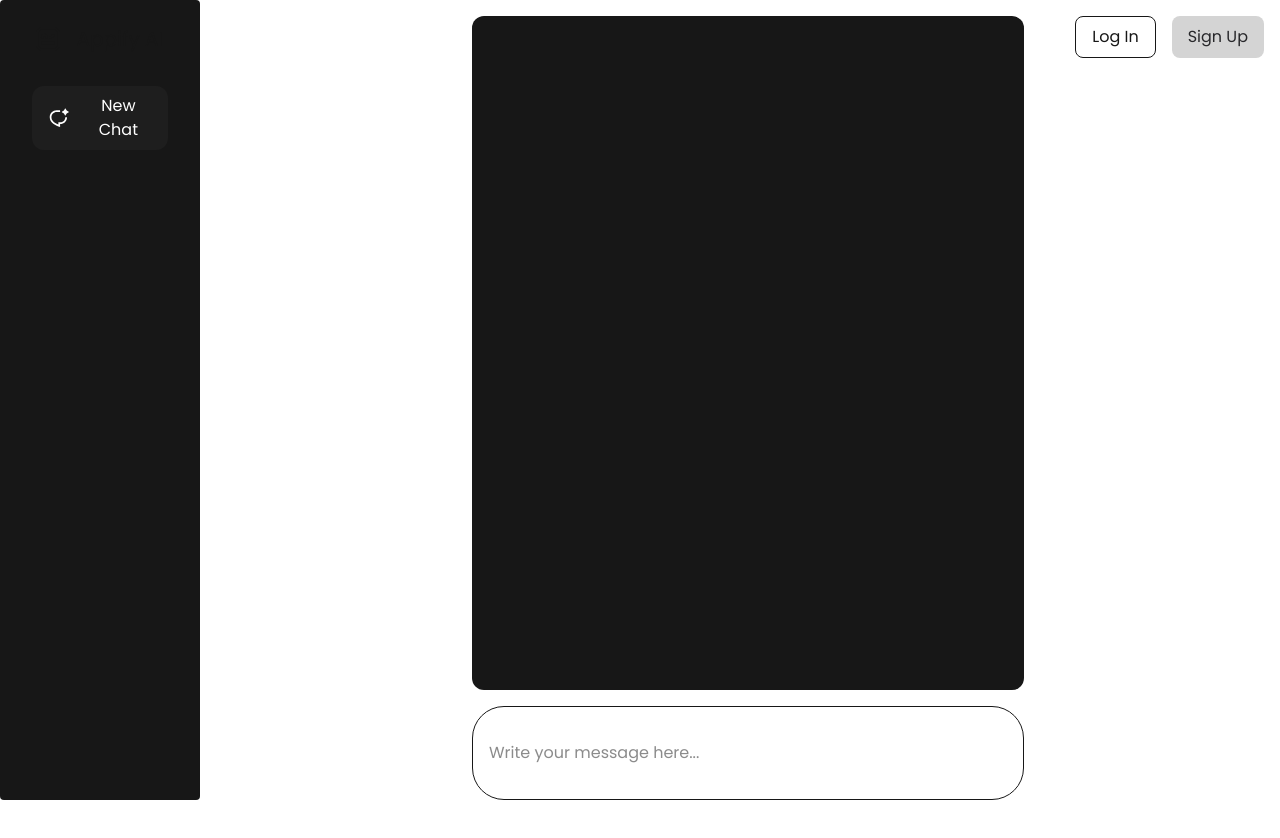
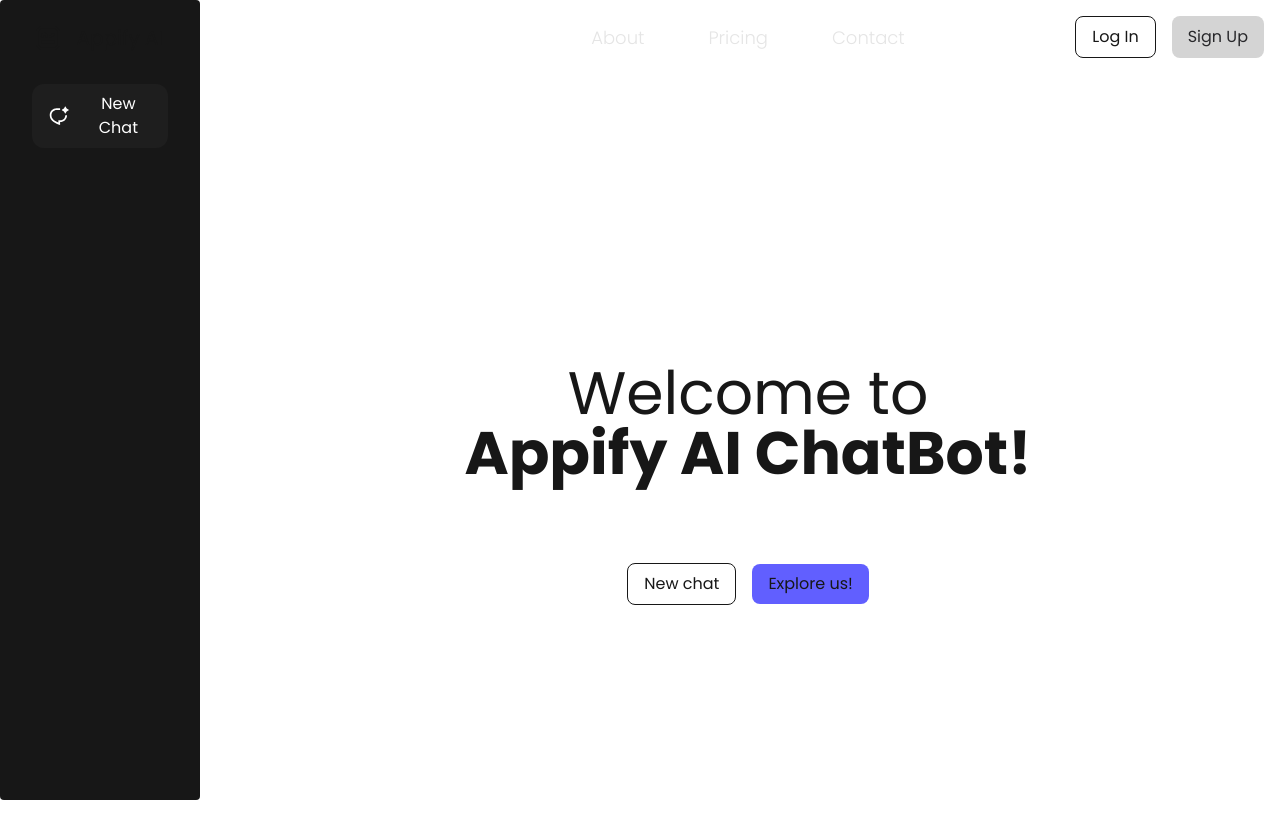
Before and after one commit to NOCKTOWL/appify-devs-test, a Next.js app: page / in a window 1280 px wide. Shown: the top 838 px of the page. Before the commit the page ends 800 px from the top, so only its background shows below. Built offline with nearby package versions, Linux system fonts and the light colour scheme.

Commit message:
refactor: update LandingPage layout and improve sidebar component styling

```diff
--- a/app/components/LandingPage.jsx
+++ b/app/components/LandingPage.jsx
@@ -2,17 +2,44 @@ import React from "react";
 
 const LandingPage = () => {
   return (
+    <>
+      <nav>
+        <ul className="flex items-center justify-center gap-16 p-4 text-lg text-neutral-200 font-light">
+          <li
+            className="hover:text-indigo-400 transition-all duration-150 py-2 cursor-pointer"
+            title="Dummy About Button"
+          >
+            About
+          </li>
+          <li
+            className="hover:text-indigo-400 transition-all duration-150  py-2 cursor-pointer"
+            title="Dummy Pricing Button"
+          >
+            Pricing
+          </li>
+          <li
+            className="hover:text-indigo-400 transition-all duration-150  py-2 cursor-pointer"
+            title="Dummy Contact Button"
+          >
+            Contact
+          </li>
+        </ul>
+      </nav>
       <div className="h-full flex flex-col gap-16 items-center justify-center">
         <div className="px-8 py-4 text-center">
-        <h1 className="text-6xl">Welcome to Appify AI ChatBot!</h1>
+          <h1 className="text-6xl">Welcome to</h1>
+          <h1 className="text-6xl font-bold">Appify AI ChatBot!</h1>
         </div>
         <div className="flex gap-4 items-center">
-        <button className="px-4 py-2 border-1 rounded-lg">New chat</button>
-        <button className="bg-blue-600 px-4 py-2 border-1 rounded-lg">
+          <button className="px-4 py-2 border-1 rounded-lg cursor-pointer hover:border-indigo-500 transition-all duration-150">
+            New chat
+          </button>
+          <button className="bg-indigo-500 px-4 py-2 rounded-lg cursor-pointer">
             Explore us!
           </button>
         </div>
       </div>
+    </>
   );
 };
 
--- a/app/components/Sidebar.jsx
+++ b/app/components/Sidebar.jsx
@@ -79,7 +79,7 @@ const Sidebar = () => {
 
   return (
     <div className="h-full rounded flex flex-col gap-4 p-4 bg-neutral-900">
-      <div className="w-full flex items-center justify-center gap-4 px-4 py-2 border-1 rounded-xl">
+      <div className="w-full flex items-center justify-center gap-4 px-4 py-2 rounded-xl">
         <SiRobotframework size={24} />
         <h1 className="text-xl">Appify AI</h1>
       </div>
@@ -124,7 +124,7 @@ const Sidebar = () => {
                         <RiEditLine size={20} />
                         Edit
                       </li>
-                      <li className="flex items-center justify-start gap-4  hover:bg-neutral-700 px-2 py-1 rounded cursor-pointer text-red-400">
+                      <li className="flex items-center justify-start gap-4 hover:bg-neutral-700 px-2 py-1 rounded cursor-pointer text-red-400">
                         <IoTrashOutline size={20} />
                         Delete
                       </li>
--- a/app/page.js
+++ b/app/page.js
@@ -21,7 +21,7 @@ export default function Home() {
       setHasChatHistory(localStorage.getItem("chatHistory") !== "[]");
     }
   }, []);
-
+  console.log(hasChatHistory);
   return (
     <>
       <div className="h-screen grid grid-cols-6 gap-4 z-[2]">
@@ -74,7 +74,7 @@ export default function Home() {
           <Sidebar />
         </div>
         <div className="col-span-5">
-          {hasChatHistory ? <LandingPage /> : <Chat />}
+          {hasChatHistory ? <Chat /> : <LandingPage />}
         </div>
       </div>
       <GridPattern />
```
Lines whose indentation alone changed are shown as unchanged.
